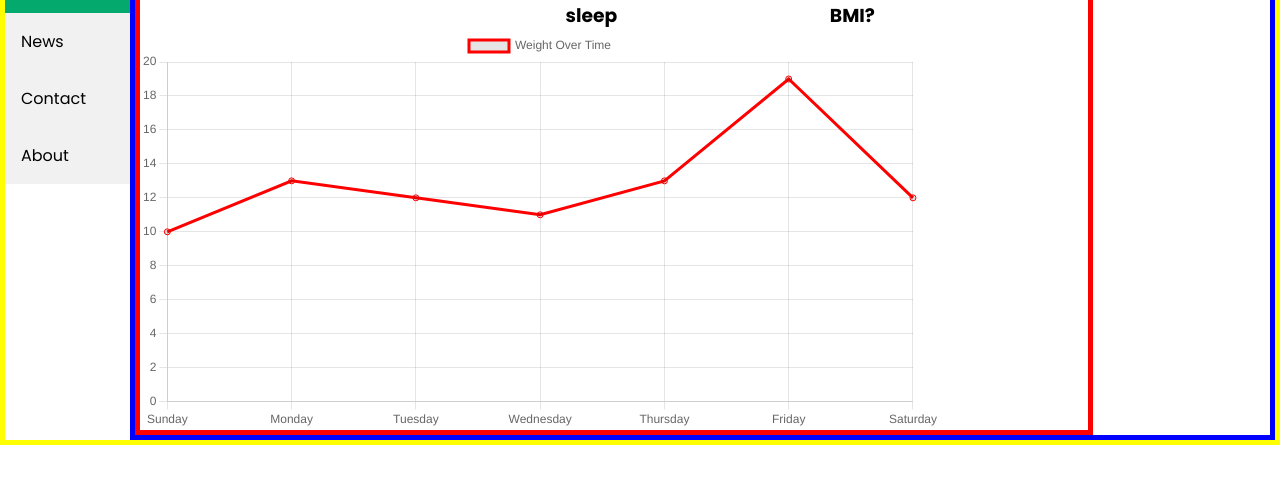
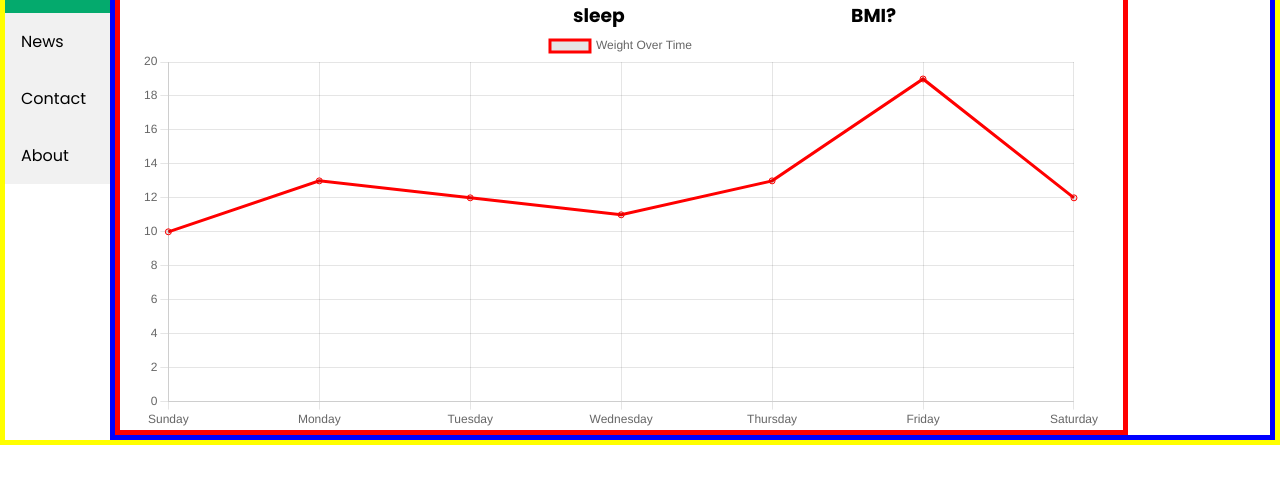
Before and after one commit to ericu-u/GirlHacks, a Django app: template dashboard/templates/dashboard/dashboard.html in a window 1280 px wide. Shown: the part 49-533 px from the top of the page. Run offline with Django 4.2, Linux system fonts and the light colour scheme; the template is opened without the code that fills it, so the values that code supplies are empty; some libraries are stand-ins or nearby versions.

Commit message:
updated dashboard

```diff
--- a/dashboard/static/css/dashboard.css
+++ b/dashboard/static/css/dashboard.css
@@ -5,9 +5,11 @@
   font-family: "Poppins";
 }
 
-/* #weightloss-chart {
-  max-width: fit-content;
-} */
+#weightloss-chart {
+  display: block;
+  margin-left: auto;
+  margin-right: auto;
+}
 
 .dashboard-page {
   display: flex;
@@ -42,6 +44,11 @@
   display: flex;
   justify-content: space-evenly;
 }
+
+/* .charts {
+  margin-left: auto;
+  margin-right: auto;
+} */
 
 .sidebar {
   /* margin: 0;
--- a/dashboard/static/js/dashboard.js
+++ b/dashboard/static/js/dashboard.js
@@ -27,6 +27,7 @@
             }
         },
         responsive: false,
+        maintainAspectRatio: false,
     };
 
     var ctx = document.getElementById('weightloss-chart').getContext('2d');
--- a/dashboard/templates/dashboard/dashboard.html
+++ b/dashboard/templates/dashboard/dashboard.html
@@ -34,7 +34,7 @@
 
                 </div>
                 <div class="charts">
-                    <canvas id="weightloss-chart" style="height: 50vh;"></canvas>
+                    <canvas id="weightloss-chart" style="height: 50vh; width: 75vw;"></canvas>
                 </div>
                 {% endblock %}
             </div>
```
